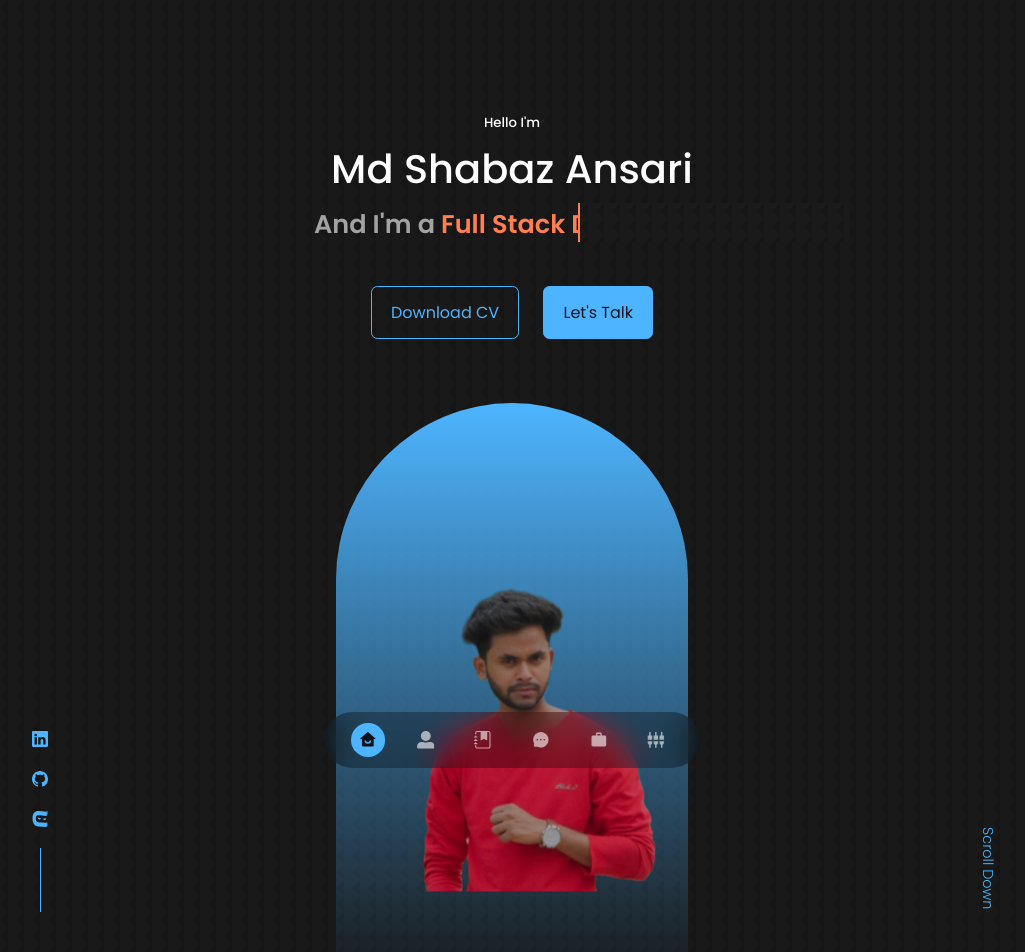
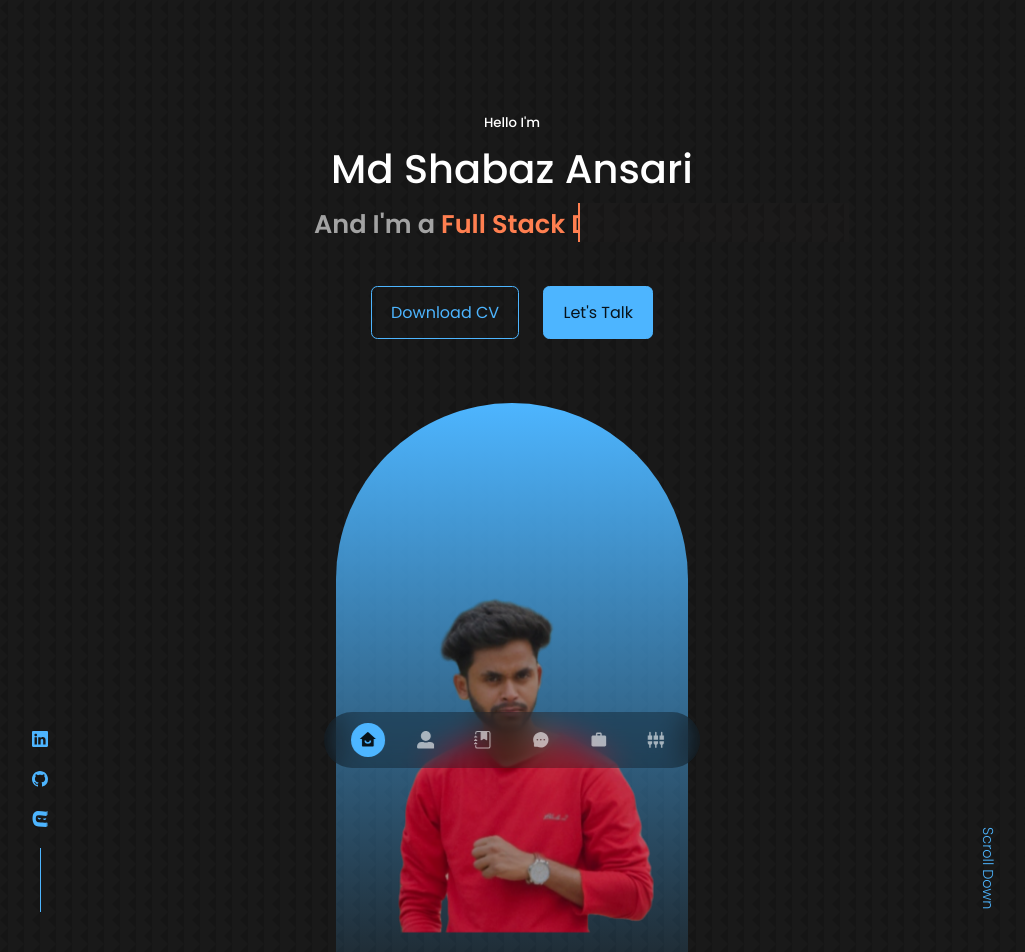
Before and after one commit to Meshabaz/shabaz, a React (Create React App) app: page / in a window 1280 px wide. Shown: the top 952 px of the page, without its empty margins (128-1153 px from the left). Built offline with nearby package versions, Linux system fonts and the light colour scheme.

Commit message:
audio added

```diff
--- a/src/components/header/Header.js
+++ b/src/components/header/Header.js
@@ -21,7 +21,11 @@ const Header = () => {
         <Attachments />
         <SocialHandels />
         <div className="me">
-          <img src={me} alt="me" style={{height:"30rem"}} />
+          <img
+            src={me}
+            alt="me"
+            style={{ height: "33rem", width: "104%", marginLeft: "-1.4rem" }}
+          />
         </div>
         <a href="#contact" className="scroll__down">
           Scroll Down
--- a/src/components/nav/Nav.js
+++ b/src/components/nav/Nav.js
@@ -9,14 +9,13 @@ import { MdWork } from "react-icons/md";
 import { useState } from "react";
 import loveAgain from "../../assets/loveAgain.mp3";
 import gimme from "../../assets/gimme.mp3";
-import Kurlus_osman from "../../assets/Kuruluş_Osman.mp3";
-import osman from "../../assets/osman.mp3";
+import Demons from "../../assets/Imagine-Dragons-Demons.mp3";
 import { AiOutlineCloseCircle } from "react-icons/ai";
 import sickick from "../../assets/Infected(PagalWorld).mp3";
 import sickremix from "../../assets/Sickick_-_Body_Language_(Sickmix).mp3";
 const Nav = () => {
   const [activeNav, setActiveNav] = useState("#");
-  const [audio, setAudio] = useState(loveAgain);
+  const [audio, setAudio] = useState(Demons);
   // useEffect(() => {
   // setAudio(loveAgain);
   // document.querySelector("audio").play();
@@ -39,20 +38,14 @@ const Nav = () => {
         <div className="audio">
           <h2>Audio Theme !</h2>
           <audio autoPlay="autoplay" loop controls src={audio}></audio>
-          {/* <li
+          <li
             onClick={() => {
-              setAudio(osman);
+              setAudio(Demons);
             }}
           >
-            Osman Bey Marşı (Anthem)
+            Imagine-Dragons-Demons
           </li>
-          <li
-            onClick={() => {
-              setAudio(Kurlus_osman);
-            }}
-          >
-            Kuruluş_Osman
-          </li> */}
+
           <li
             onClick={() => {
               setAudio(loveAgain);
```
Also changed, not shown: 1 other file (tests, documents, lock files or other folders).
